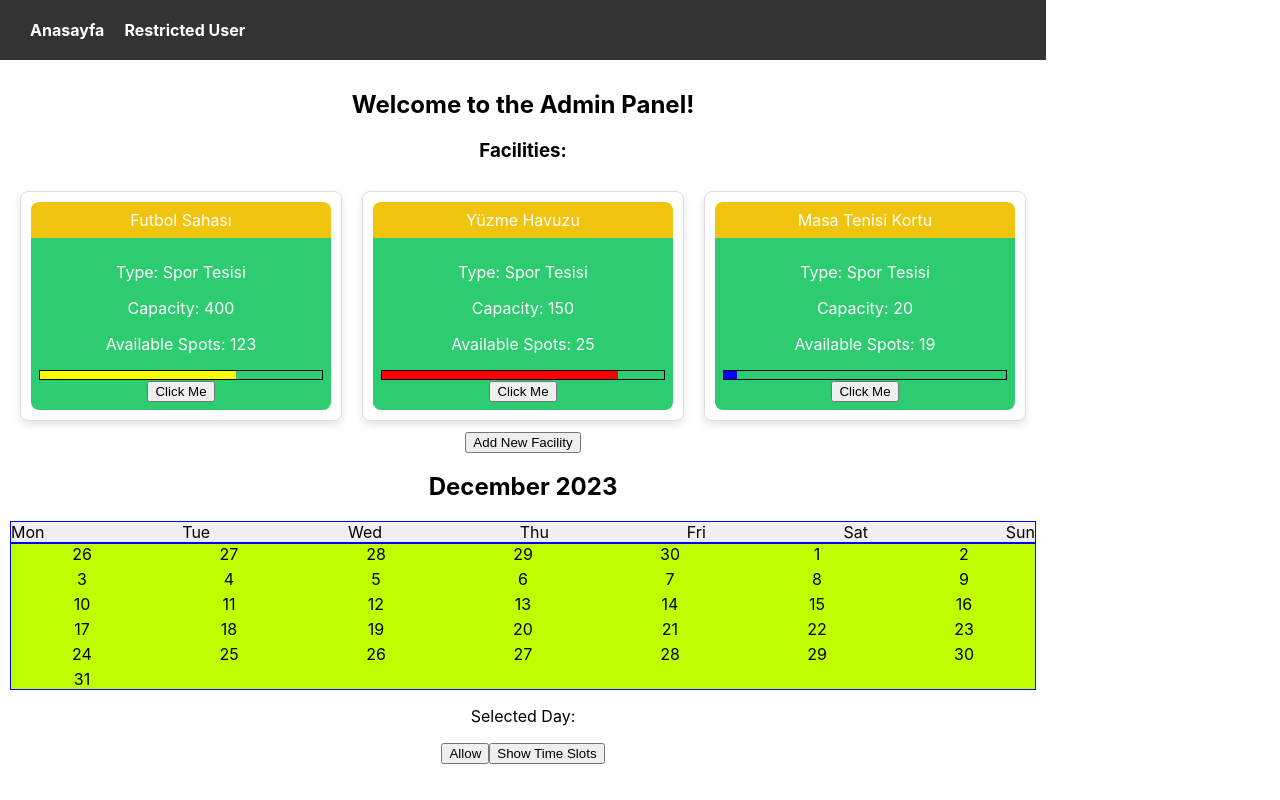
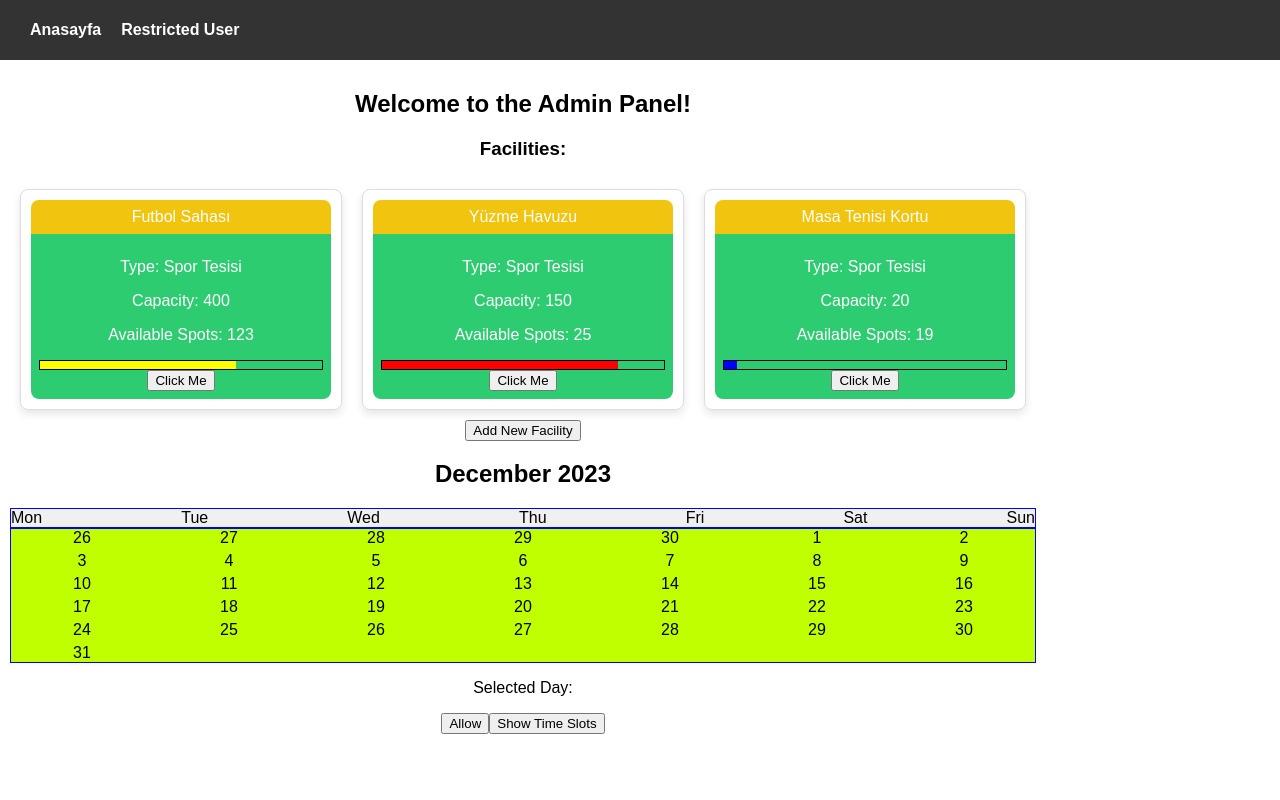
Before and after one commit to SaidtSoykan/ITUFit-Web-App, a React (Create React App) app: page / in a window 1280 px wide. Built offline with nearby package versions, Linux system fonts and the light colour scheme.

Commit message:
navbar edited gitignore

```diff
--- a/src/App.js
+++ b/src/App.js
@@ -4,6 +4,7 @@ import './App.css';
 
 function App() {
   return (
+
     <div className="App">
       <div className="container">
         <MainContent />
--- a/src/components/MainContent.css
+++ b/src/components/MainContent.css
@@ -65,3 +65,63 @@
 .search-result {
   margin-top: 20px;
 }
+
+
+/* src/components/MainContent.css */
+
+body {
+  margin: 0;
+  padding: 0;
+  font-family: Arial, Helvetica, sans-serif;
+}
+
+/* NavigationBar Stili */
+.navbar {
+  background-color: #333;
+  color: white;
+  width: 100%;
+  position: fixed;
+  top: 0;
+  z-index: 1000;
+}
+
+.navbar-container {
+  display: flex;
+  justify-content: space-between;
+  align-items: center;
+  padding: 0 20px;
+  box-sizing: border-box;
+  height: 60px;
+}
+
+.navbar-list {
+  list-style: none;
+  padding: 0;
+  margin: 0;
+  display: flex;
+}
+
+.navbar-item {
+  margin: 0;
+  padding: 0 10px;
+}
+
+.navbar-link {
+  text-decoration: none;
+  color: white;
+  font-weight: bold;
+  font-size: 16px;
+  transition: color 0.3s ease-in-out;
+}
+
+.navbar-link:hover {
+  color: #ffd700;
+}
+
+/* Ana İçerik (main) Stili */
+main {
+  margin-top: 60px; /* NavigationBar yüksekliği kadar margin ekleyerek içeriği aşağı kaydırın */
+  padding: 20px;
+}
+
+/* Diğer stilleri buraya ekleyebilirsiniz */
--- a/src/components/NavigationBar.css
+++ b/src/components/NavigationBar.css
@@ -1,15 +1,17 @@
-/* src/components/NavigationBar.css */
 
 body {
   margin: 0;
   padding: 0;
+  font-family: Arial, Helvetica, sans-serif;
 }
 
 .navbar {
   background-color: #333;
   color: white;
   width: 100%;
-    height: 60px; /* Sabit bir yükseklik ekleyin */
+  position: fixed;
+  top: 0;
+  z-index: 1000;
 }
 
 .navbar-container {
@@ -18,7 +20,7 @@ body {
   align-items: center;
   padding: 0 20px;
   box-sizing: border-box;
-    height: 100%; /* Navbar'ın tamamını kaplamasını sağlar */
+  height: 60px; /* Sabit bir yükseklik ekleyin */
 }
 
 .navbar-list {
@@ -44,3 +46,10 @@ body {
 .navbar-link:hover {
   color: #ffd700;
 }
+
+/* İçerik (Content) Stili */
+.content {
+  margin-top: 60px; /* Menü yüksekliği kadar margin ekleyerek içeriği aşağı kaydırın */
+  padding: 20px;
+  background-color: #f0f0f0;
+}
```
Also changed, not shown: 1 other file (tests, documents, lock files or other folders). Lines whose indentation alone changed are shown as unchanged.
